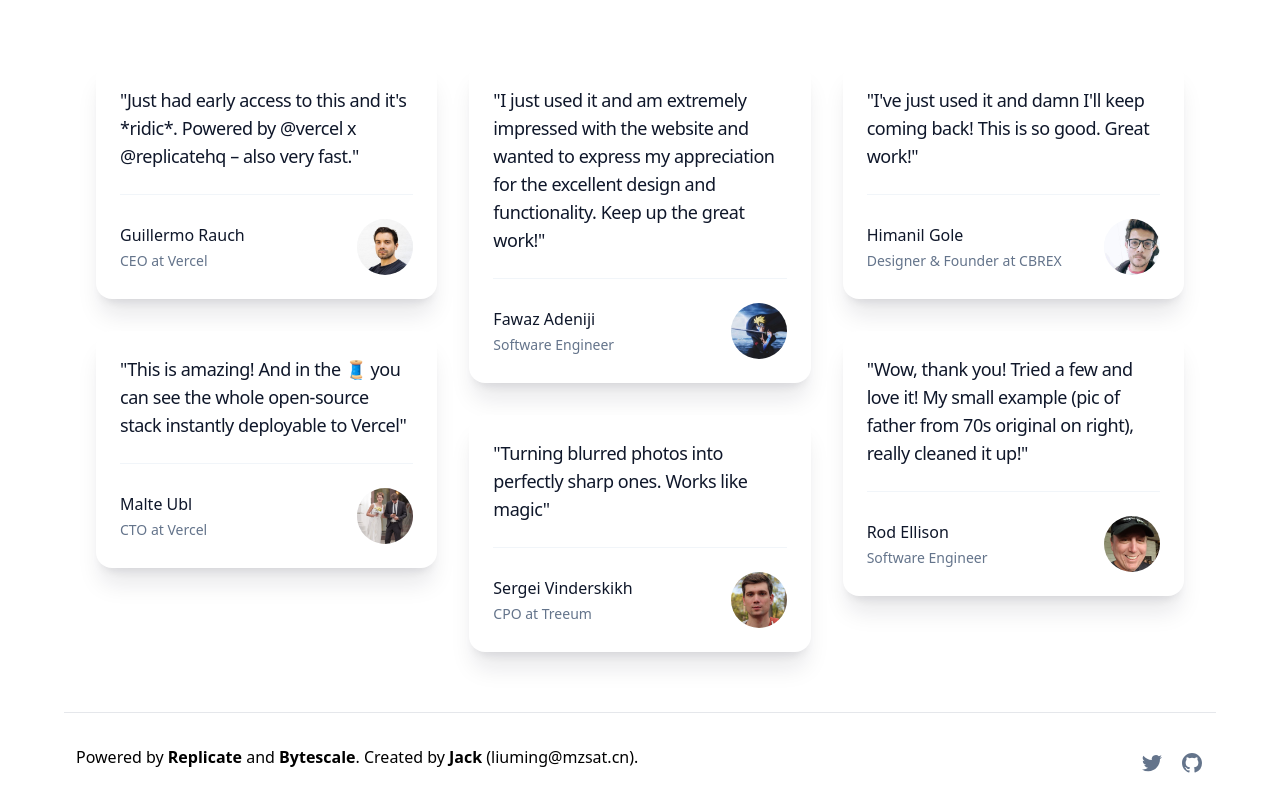
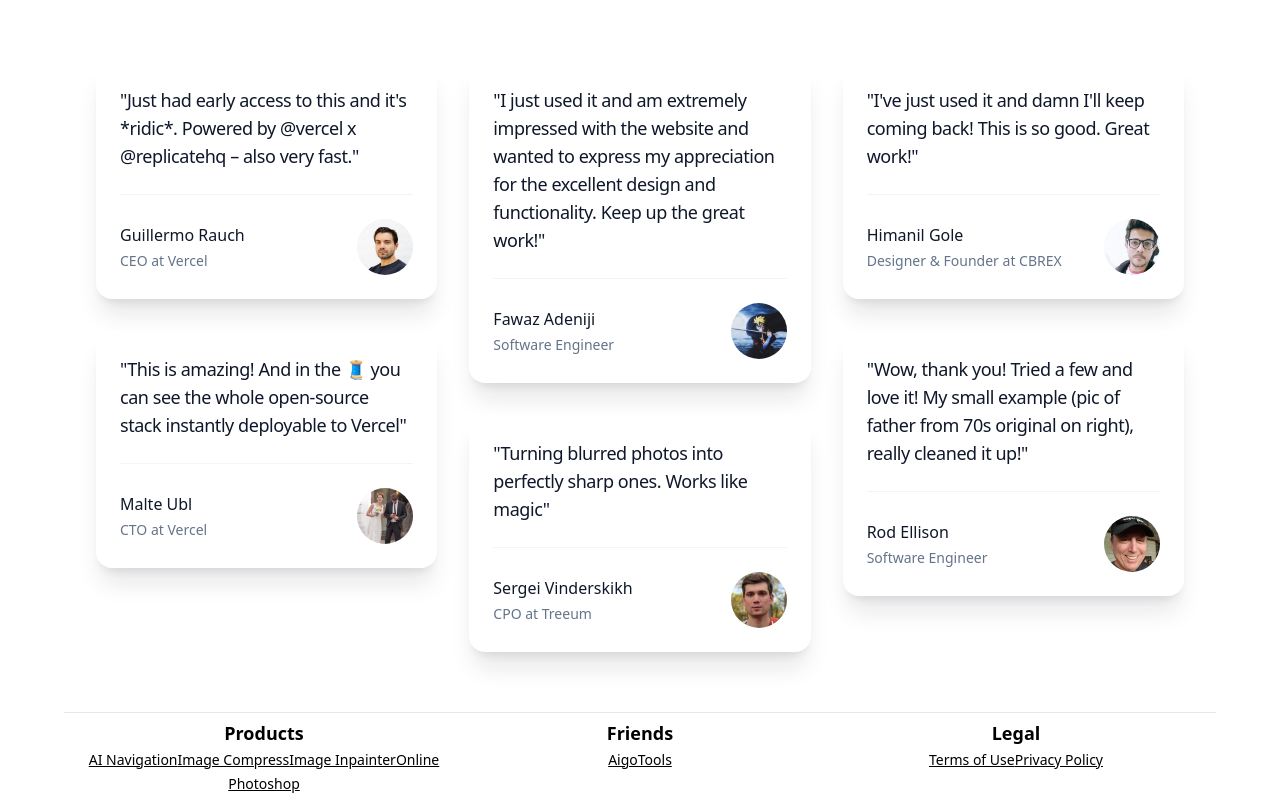
Before and after one commit to liuming9157/restore-photos, a Next.js app: page / in a window 1280 px wide. Shown: the part 1256-2056 px from the top of the page. Built offline with nearby package versions, Linux system fonts and the light colour scheme.

Commit message:
change footer

```diff
--- a/components/Footer.tsx
+++ b/components/Footer.tsx
@@ -3,58 +3,32 @@ import Link from 'next/link';
 export default function Footer() {
   return (
     <footer className='text-center h-16 sm:h-20 w-full sm:pt-2 pt-4 border-t mt-5 flex sm:flex-row flex-col justify-between items-center px-3 space-y-3 sm:mb-0 mb-3'>
-      <div>
-        Powered by{' '}
-        <a
-          href='https://replicate.com/'
-          target='_blank'
-          className='font-bold transition hover:text-black/50'
-        >
-          Replicate{' '}
-        </a>
-        and{' '}
-        <a
-          href='https://www.bytescale.com/'
-          target='_blank'
-          className='font-bold transition hover:text-black/50'
-        >
-          Bytescale
-        </a>
-        . Created by{' '}
-        <a
-          href='https://x.com/liuming9157'
-          target='_blank'
-          className='font-bold transition hover:text-black/50'
-        >
-          Jack
-        </a>{' '}
-        (liuming@mzsat.cn).
-      </div>
-      <div className='flex space-x-4 pb-4 sm:pb-0'>
-        <Link
-          href='https://x.com/liuming9157'
-          className='group'
-          aria-label='Jack on X'
-        >
-          <svg
-            aria-hidden='true'
-            className='h-6 w-6 fill-slate-500 group-hover:fill-slate-700'
-          >
-            <path d='M8.29 20.251c7.547 0 11.675-6.253 11.675-11.675 0-.178 0-.355-.012-.53A8.348 8.348 0 0 0 22 5.92a8.19 8.19 0 0 1-2.357.646 4.118 4.118 0 0 0 1.804-2.27 8.224 8.224 0 0 1-2.605.996 4.107 4.107 0 0 0-6.993 3.743 11.65 11.65 0 0 1-8.457-4.287 4.106 4.106 0 0 0 1.27 5.477A4.073 4.073 0 0 1 2.8 9.713v.052a4.105 4.105 0 0 0 3.292 4.022 4.093 4.093 0 0 1-1.853.07 4.108 4.108 0 0 0 3.834 2.85A8.233 8.233 0 0 1 2 18.407a11.615 11.615 0 0 0 6.29 1.84' />
-          </svg>
-        </Link>
-        <Link
-          href='https://github.com/liuming9157/restore-photos'
-          className='group'
-          aria-label='TaxPal on GitHub'
-        >
-          <svg
-            aria-hidden='true'
-            className='h-6 w-6 fill-slate-500 group-hover:fill-slate-700'
-          >
-            <path d='M12 2C6.477 2 2 6.484 2 12.017c0 4.425 2.865 8.18 6.839 9.504.5.092.682-.217.682-.483 0-.237-.008-.868-.013-1.703-2.782.605-3.369-1.343-3.369-1.343-.454-1.158-1.11-1.466-1.11-1.466-.908-.62.069-.608.069-.608 1.003.07 1.531 1.032 1.531 1.032.892 1.53 2.341 1.088 2.91.832.092-.647.35-1.088.636-1.338-2.22-.253-4.555-1.113-4.555-4.951 0-1.093.39-1.988 1.029-2.688-.103-.253-.446-1.272.098-2.65 0 0 .84-.27 2.75 1.026A9.564 9.564 0 0 1 12 6.844a9.59 9.59 0 0 1 2.504.337c1.909-1.296 2.747-1.027 2.747-1.027.546 1.379.202 2.398.1 2.651.64.7 1.028 1.595 1.028 2.688 0 3.848-2.339 4.695-4.566 4.943.359.309.678.92.678 1.855 0 1.338-.012 2.419-.012 2.747 0 .268.18.58.688.482A10.02 10.02 0 0 0 22 12.017C22 6.484 17.522 2 12 2Z' />
-          </svg>
-        </Link>
+      <div className="grid grid-cols-3">
+        <div>
+          <div className="text-lg font-bold">Products</div>
+          <div>
+            <a href="https://55ai.stroe" title="AI Navigation" className="text-sm underline" target='_blank'>AI Navigation</a>
+            <a href="https://tinypic.55ai.stroe" title="Image Compress" className="text-sm underline" target='_blank'>Image Compress</a>
+            <a href="https://inpainter.55ai.stroe" title="Image Inpainter" className="text-sm underline" target='_blank'>Image Inpainter</a>
+            <a href="https://ps.55ai.stroe" title="Online Photoshop" className="text-sm underline" target='_blank'>Online Photoshop</a>
+
+          </div>
+        </div>
+        <div>
+          <div className="text-lg font-bold">Friends</div>
+          <div>
+            <a href="https://www.aigotools.com" title="AigoTools" className="text-sm underline" target='_blank'>AigoTools</a>
+          </div>
+        </div>
+        <div>
+          <div className="text-lg font-bold">Legal</div>
+          <div>
+            <Link href="/terms-of-use" title="Terms of Use" className="text-sm underline">Terms of Use</Link>
+            <Link href="/provacy-policy" title="Privacy Policy" className="text-sm underline">Privacy Policy</Link>
+
+          </div>
+        </div>
+
       </div>
     </footer>
   );
```
Also changed, not shown: 1 other file (tests, documents, lock files or other folders).
